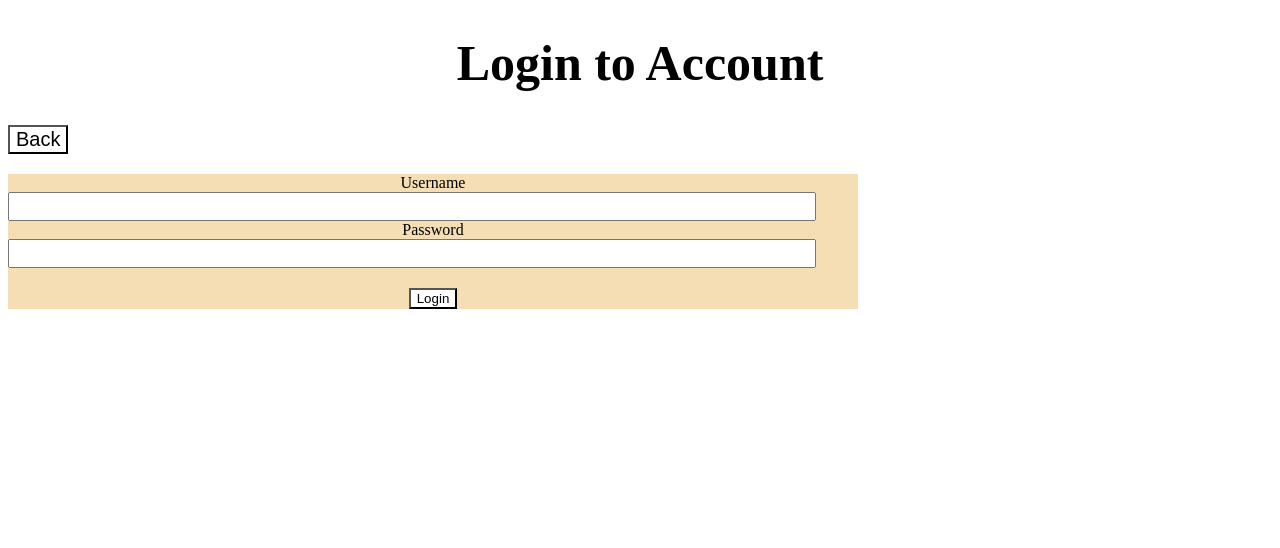
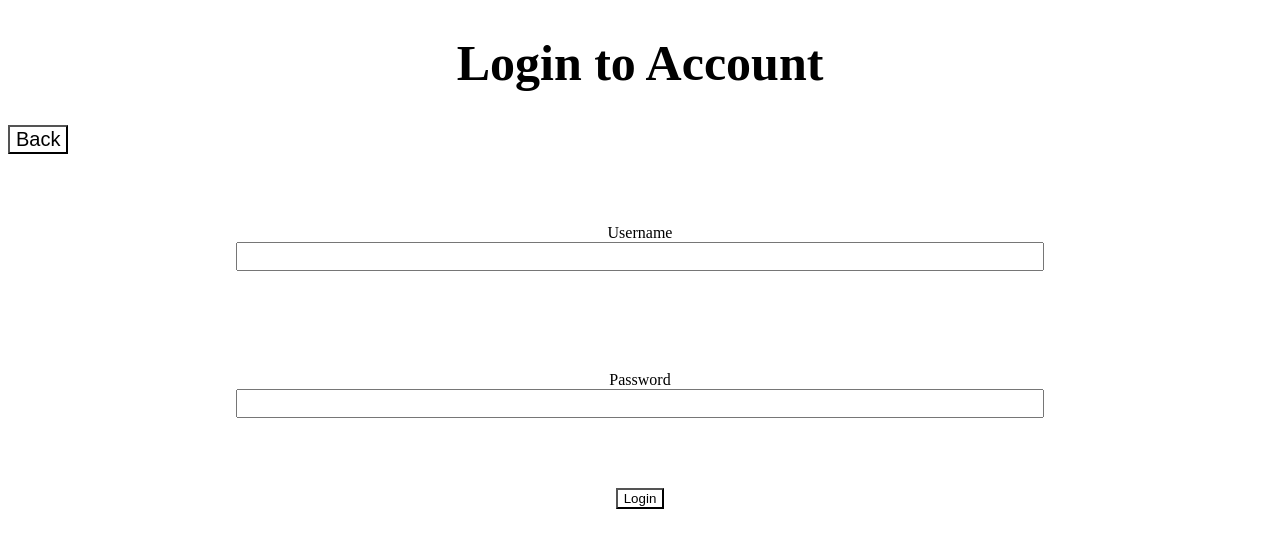
Before and after one commit to staten-island-tech/sql-project-glizzy-gobblers, a Vue app in the folder supabase-vue-3/: page / in a window 1280 px wide. Both pictures are taken after a click on the button "Login". Shown: the top 548 px of the page. Built offline with nearby package versions, Linux system fonts and the light colour scheme.

Commit message:
Update loginpage.vue

```diff
--- a/supabase-vue-3/src/views/loginpage.vue
+++ b/supabase-vue-3/src/views/loginpage.vue
@@ -1,4 +1,5 @@
 <template>
+  <div>
     <div>
       <h1 class="title">Login to Account</h1>
     </div>
@@ -7,9 +8,10 @@
     </div>
     <div class="loginbox">
       <div class="accountinfo">
-      Username<input v-model="usernameinput" type="text" /> Password<input
+        Username<input v-model="usernameinput" type="text" class="putmargin" /> Password<input
           v-model="passwordinput"
           type="text"
+          class="marginbot"
         />
       </div>
       <div>
@@ -20,14 +22,23 @@
     <div>
       <h1>{{ alertmessage }}</h1>
     </div>
+  </div>
 </template>
 
 <style scoped>
+.marginbot {
+  margin-bottom: 50px;
+}
+.putmargin {
+  margin-bottom: 100px;
+}
 .loginbox {
+  margin-left: auto;
+  margin-right: auto;
   text-align: center;
-  background-color: wheat;
-  width: 850px;
-  height: auto;
+  background-color: white;
+  width: 808px;
+  height: 500px;
 }
 .title {
   font-size: 50px;
@@ -35,6 +46,7 @@
 }
 
 .accountinfo {
+  margin-top: 50px;
   display: flex;
   flex-direction: column;
 }
```
Lines whose indentation alone changed are shown as unchanged.
